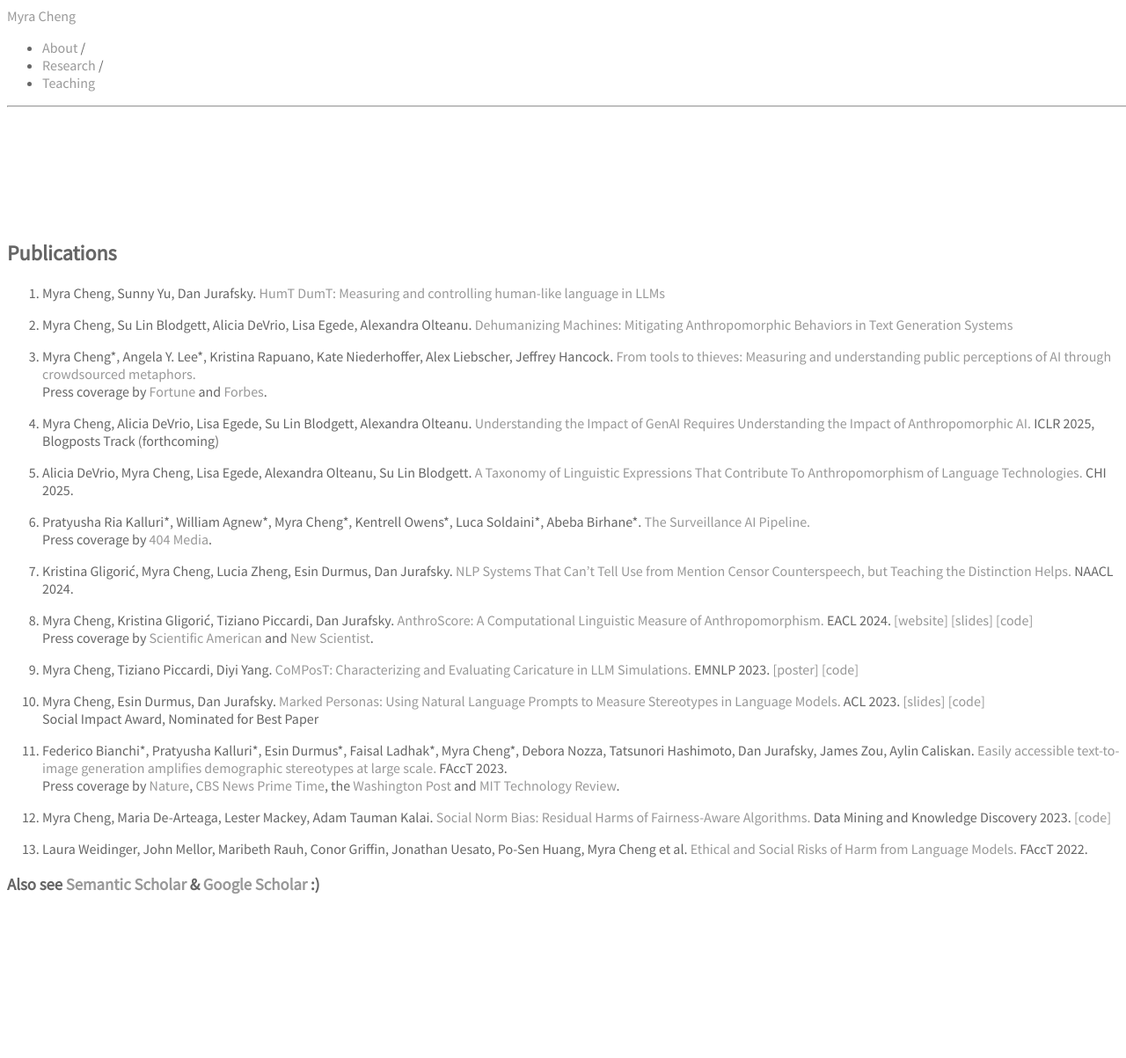
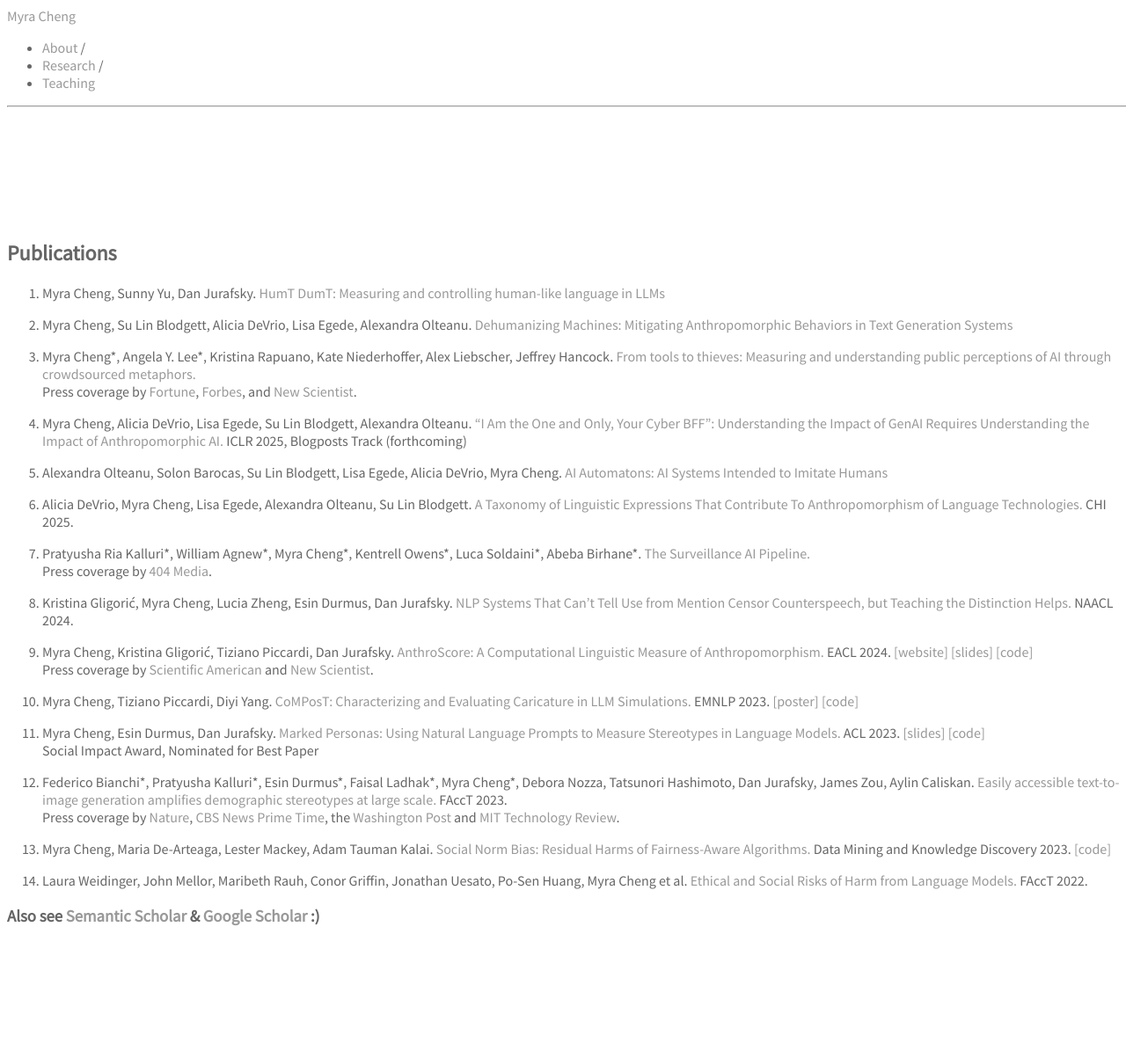
Before and after one commit to myracheng/myracheng.github.io, a Jekyll site: the page built from research.md, in a window 1280 px wide. Shown: the whole page at 88% size. Built offline with Jekyll 4.4.1, drawn with Linux system fonts in a browser that asks for light colours; some web fonts are replaced; our own code applies the rules of GitHub Pages for plain Markdown files; before the commit the page ends 1167 px from its top, so only the background shows below that.

Commit message:
Update research.md

```diff
--- a/research.md
+++ b/research.md
@@ -3,13 +3,14 @@
 
 2. Myra Cheng, Su Lin Blodgett,  Alicia DeVrio, Lisa Egede, Alexandra Olteanu. [Dehumanizing Machines: Mitigating Anthropomorphic Behaviors in Text Generation Systems](https://arxiv.org/pdf/2502.14019)
 
+1. Myra Cheng\*, Angela Y. Lee\*, Kristina Rapuano, Kate Niederhoffer, Alex Liebscher, Jeffrey Hancock. [From tools to thieves: Measuring and understanding public perceptions of AI through crowdsourced metaphors.](https://www.arxiv.org/pdf/2501.18045)
+<span  class="subline">Press coverage by [Fortune](https://fortune.com/2025/02/13/chatbot-friends-anthromorphism-competence-stanford-unviversity-study/), [Forbes](https://www.forbes.com/sites/lanceeliot/2025/02/14/why-our-metaphors-about-ai-shape-how-ai-thinks-about-us/), and [New Scientist](https://www.newscientist.com/article/2467435-people-are-starting-to-trust-ai-more-and-view-it-as-more-human-like/).</span>
 
-1. Myra Cheng\*, Angela Y. Lee\*, Kristina Rapuano, Kate Niederhoffer, Alex Liebscher, Jeffrey Hancock. [From tools to thieves: Measuring and understanding public perceptions of AI through crowdsourced metaphors.](https://www.arxiv.org/pdf/2501.18045)
-<span  class="subline">Press coverage by [Fortune](https://fortune.com/2025/02/13/chatbot-friends-anthromorphism-competence-stanford-unviversity-study/) and [Forbes](https://www.forbes.com/sites/lanceeliot/2025/02/14/why-our-metaphors-about-ai-shape-how-ai-thinks-about-us/).</span>
+1. Myra Cheng, Alicia DeVrio, Lisa Egede, Su Lin Blodgett, Alexandra Olteanu. ["I Am the One and Only, Your Cyber BFF": Understanding the Impact of GenAI Requires Understanding the Impact of Anthropomorphic AI.](https://arxiv.org/pdf/2410.08526) ICLR 2025, Blogposts Track (forthcoming)
 
-1. Myra Cheng, Alicia DeVrio, Lisa Egede, Su Lin Blodgett, Alexandra Olteanu. [Understanding the Impact of GenAI Requires Understanding the Impact of Anthropomorphic AI.](https://arxiv.org/pdf/2410.08526) ICLR 2025, Blogposts Track (forthcoming)
+2. Alexandra Olteanu, Solon Barocas, Su Lin Blodgett, Lisa Egede, Alicia DeVrio, Myra Cheng. [AI Automatons: AI Systems Intended to Imitate Humans](https://arxiv.org/pdf/2503.02250)
 
-2. Alicia DeVrio, Myra Cheng, Lisa Egede, Alexandra Olteanu, Su Lin Blodgett. [A Taxonomy of Linguistic Expressions That Contribute To Anthropomorphism of Language Technologies.](https://arxiv.org/pdf/2502.09870) CHI 2025.
+3. Alicia DeVrio, Myra Cheng, Lisa Egede, Alexandra Olteanu, Su Lin Blodgett. [A Taxonomy of Linguistic Expressions That Contribute To Anthropomorphism of Language Technologies.](https://arxiv.org/pdf/2502.09870) CHI 2025.
 
 2. Pratyusha Ria Kalluri\*, William Agnew\*, Myra Cheng\*, Kentrell Owens\*, Luca Soldaini\*, Abeba Birhane\*. [The Surveillance AI Pipeline.](https://arxiv.org/pdf/2309.15084.pdf)
 <span  class="subline">Press coverage by [404 Media](https://www.404media.co/how-the-surveillance-ai-pipeline-literally-objectifies-human-beings/).</span>
```
